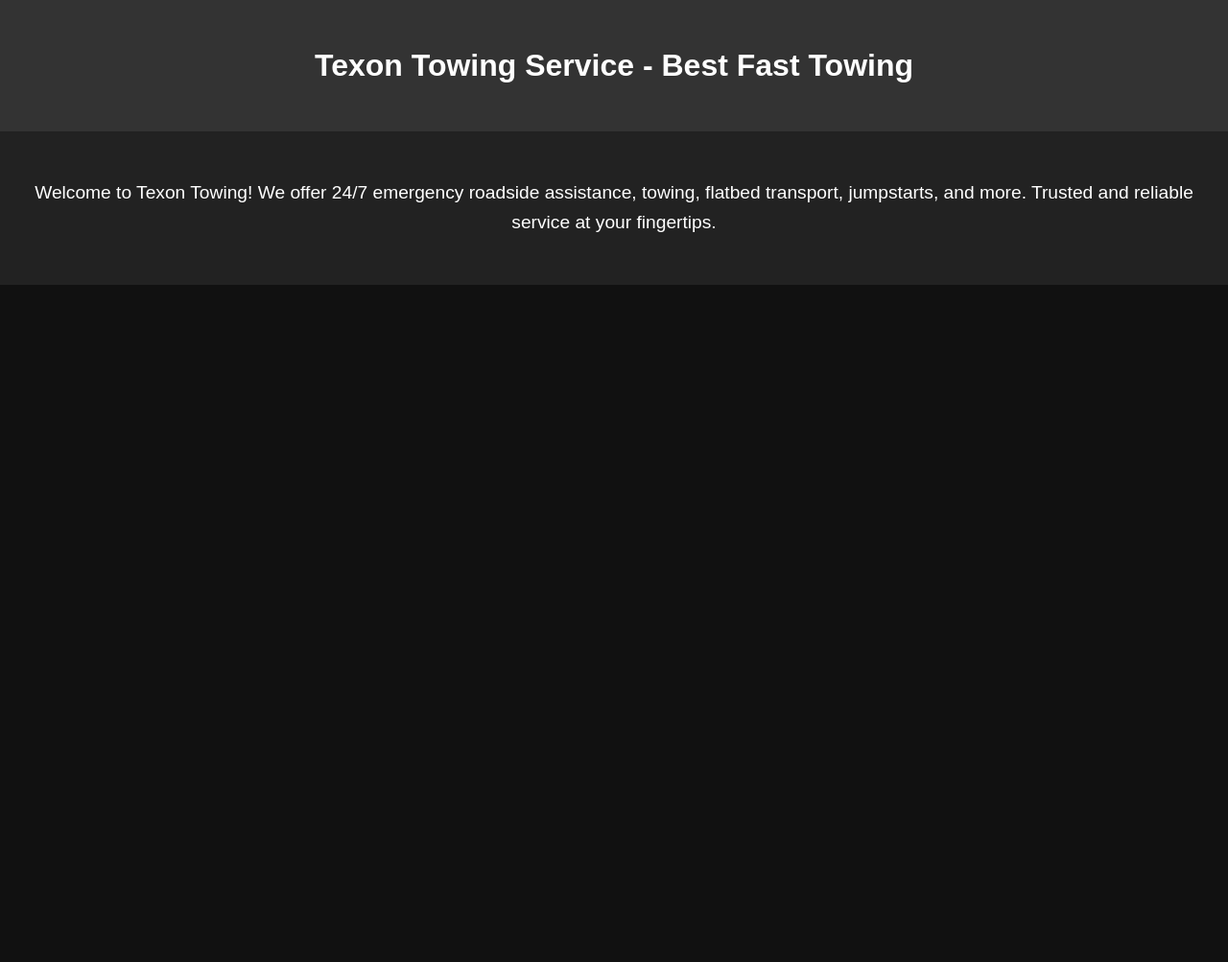
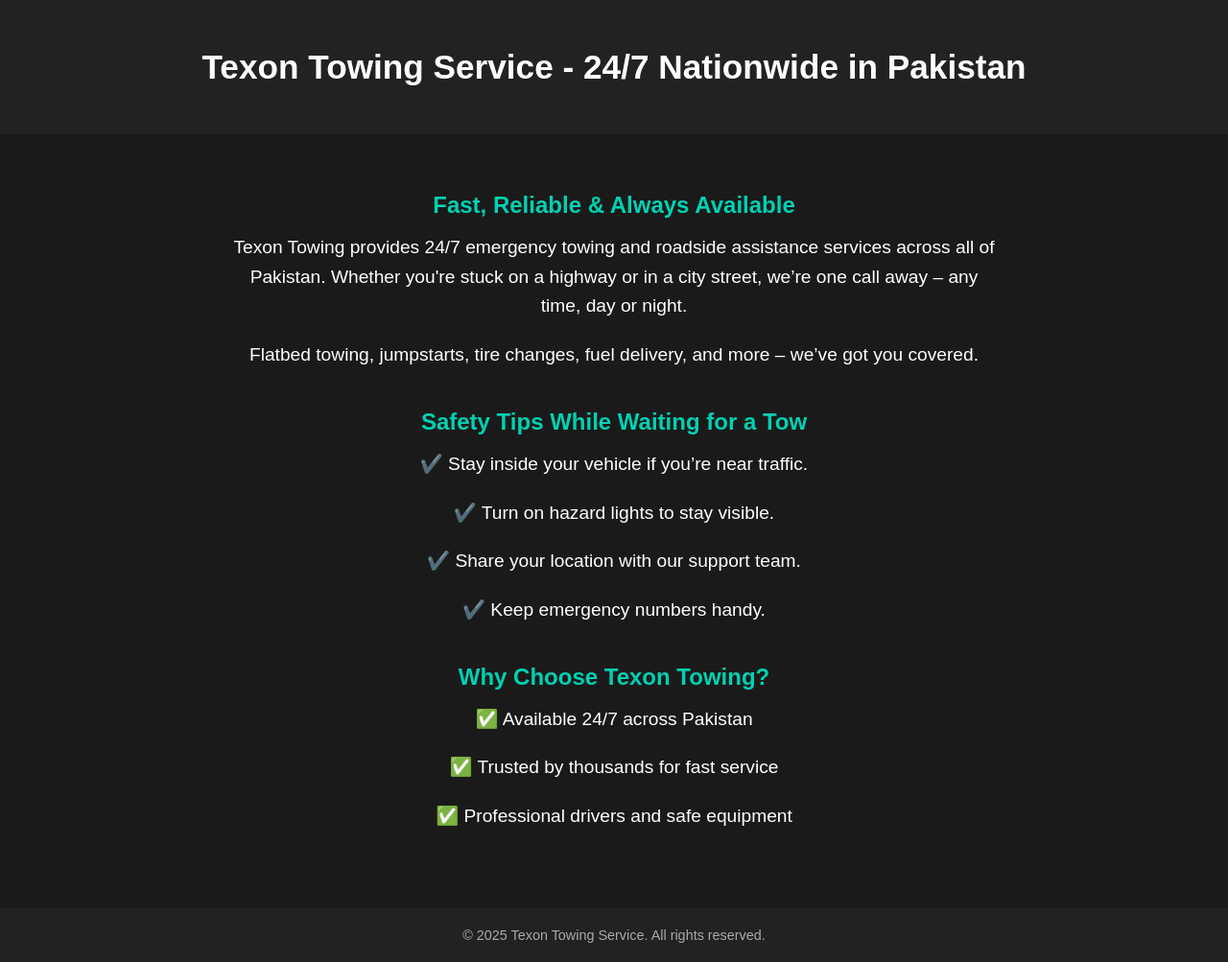
Before and after one commit to texontowing/texon-towing, a plain HTML site: page index.html in a window 1280 px wide. Shown: the whole page at 96% size. Before the commit the page ends 800 px from the top, so only its background shows below. Drawn offline with Linux system fonts and the light colour scheme.

Commit message:
Update index.html

```diff
--- a/index.html
+++ b/index.html
@@ -4,17 +4,17 @@
   <meta charset="UTF-8" />
   <meta name="viewport" content="width=device-width, initial-scale=1.0" />
   <meta name="google-site-verification" content="YOUR_VERIFICATION_CODE_HERE" />
-  <title>Texon Towing Service - Best Fast Towing</title>
+  <title>Texon Towing Service - 24/7 Towing in Pakistan</title>
   <style>
     body {
       margin: 0;
       font-family: Arial, sans-serif;
-      background: #111;
+      background-color: #111;
       color: #fff;
     }
 
     header {
-      background-color: #333;
+      background-color: #222;
       color: white;
       text-align: center;
       padding: 50px 20px;
@@ -22,33 +22,77 @@
 
     header h1 {
       margin: 0;
-      font-size: 2em;
+      font-size: 2.2em;
     }
 
     main {
-      padding: 30px 20px;
+      padding: 40px 20px;
       text-align: center;
-      background-color: #222;
+      background-color: #1a1a1a;
+    }
+
+    section {
+      margin-bottom: 40px;
+    }
+
+    h2 {
+      color: #00d1b2;
+      font-size: 1.5em;
+      margin-bottom: 15px;
     }
 
     p {
       font-size: 1.2em;
       line-height: 1.6;
+      max-width: 800px;
+      margin: 0 auto 20px;
+    }
+
+    footer {
+      background-color: #222;
+      text-align: center;
+      padding: 20px;
+      font-size: 0.9em;
+      color: #aaa;
     }
   </style>
 </head>
 <body>
 
   <header>
-    <h1>Texon Towing Service - Best Fast Towing</h1>
+    <h1>Texon Towing Service - 24/7 Nationwide in Pakistan</h1>
   </header>
 
   <main>
-    <p>
-      Welcome to Texon Towing! We offer 24/7 emergency roadside assistance, towing, flatbed transport, jumpstarts, and more.
-      Trusted and reliable service at your fingertips.
-    </p>
+    <section>
+      <h2>Fast, Reliable & Always Available</h2>
+      <p>
+        Texon Towing provides 24/7 emergency towing and roadside assistance services across all of Pakistan. Whether you're stuck on a highway or in a city street, we’re one call away – any time, day or night.
+      </p>
+      <p>
+        Flatbed towing, jumpstarts, tire changes, fuel delivery, and more – we’ve got you covered.
+      </p>
+    </section>
+
+    <section>
+      <h2>Safety Tips While Waiting for a Tow</h2>
+      <p>✔️ Stay inside your vehicle if you’re near traffic.</p>
+      <p>✔️ Turn on hazard lights to stay visible.</p>
+      <p>✔️ Share your location with our support team.</p>
+      <p>✔️ Keep emergency numbers handy.</p>
+    </section>
+
+    <section>
+      <h2>Why Choose Texon Towing?</h2>
+      <p>✅ Available 24/7 across Pakistan</p>
+      <p>✅ Trusted by thousands for fast service</p>
+      <p>✅ Professional drivers and safe equipment</p>
+    </section>
   </main>
+
+  <footer>
+    &copy; 2025 Texon Towing Service. All rights reserved.
+  </footer>
 
 </body>
 </html>
```
